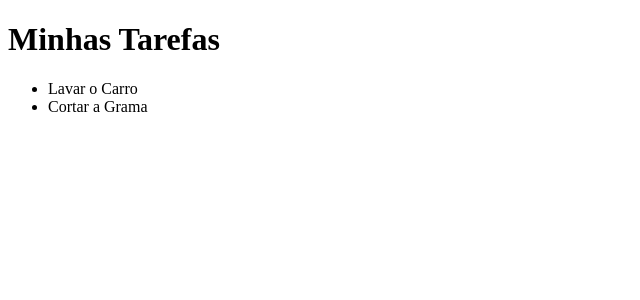
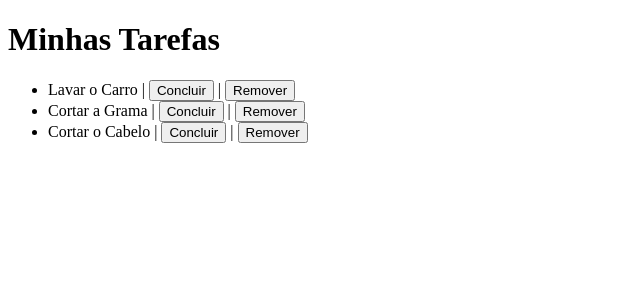
Before and after one commit to martins86/angular-todo, an Angular app: page / in a window 1280 px wide. Shown: the top 300 px of the page, without its empty margins (0-640 px from the left). Built offline with nearby package versions, Linux system fonts and the light colour scheme.

Commit message:
implementando model

```diff
--- a/src/app/app.component.html
+++ b/src/app/app.component.html
@@ -1,4 +1,8 @@
 <h1>{{ title }}</h1>
 <ul>
-    <li *ngFor="let todo of todos"> {{ todo }} </li>
+    <li *ngFor="let todo of todos">
+        {{ todo.title }}
+        | <button>Concluir</button>
+        | <button>Remover</button>
+    </li>
 </ul>
--- a/src/app/app.component.ts
+++ b/src/app/app.component.ts
@@ -1,4 +1,6 @@
 import { Component, OnInit } from '@angular/core';
+
+import { Todo } from './../models/todo.model';
 
 @Component({
   selector: 'app-root',
@@ -7,14 +9,15 @@
 })
 export class AppComponent implements OnInit {
   // Cria uma lista todo vazia.
-  public todos: any[] = [];
+  public todos: Todo[] = [];
   // Titulo da tela.
   public title: String = 'Minhas Tarefas';
 
   ngOnInit() {}
 
   constructor() {
-    this.todos.push('Lavar o Carro');
-    this.todos.push('Cortar a Grama');
+    this.todos.push(new Todo(1, 'Lavar o Carro', false));
+    this.todos.push(new Todo(2, 'Cortar a Grama', true));
+    this.todos.push(new Todo(3, 'Cortar o Cabelo', false));
   }
 }
```
